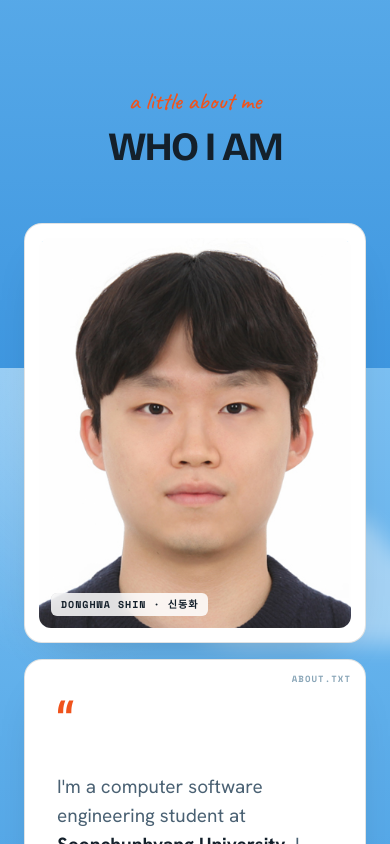
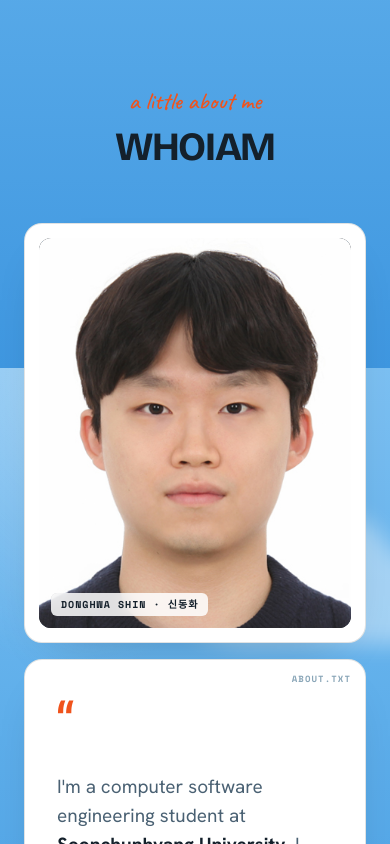
Before and after one commit to shindonghwagit/shindonghwa-portfolio, a React (Vite) app: page / in a window 390 px wide. Shown: the part 1320-2164 px from the top of the page. Built offline with nearby package versions, Linux system fonts and the light colour scheme.

Commit message:
feat(reactive-text): smooth per-letter cursor wave via rAF easing

```diff
--- /dev/null
+++ b/src/ohh/components/ReactiveText.tsx
@@ -0,0 +1,107 @@
+import { useEffect, useRef } from 'react'
+
+/** Per-letter proximity reaction. A rAF loop eases every letter toward its
+ *  target each frame (rather than restarting a CSS transition on each move), so
+ *  the motion stays continuously smooth — a soft wave that trails the pointer.
+ *  Layout offsets are used for measurement so a letter's own transform never
+ *  feeds back into the calculation. */
+export function ReactiveText({
+  text,
+  className = '',
+  letterClassName = '',
+  glow = false,
+}: {
+  text: string
+  className?: string
+  letterClassName?: string
+  glow?: boolean
+}) {
+  const ref = useRef<HTMLSpanElement>(null)
+  const ptr = useRef({ x: 0, y: 0, active: false })
+  const cur = useRef<number[]>([])
+  const rafId = useRef(0)
+
+  const tick = () => {
+    const wrap = ref.current
+    if (!wrap) {
+      rafId.current = 0
+      return
+    }
+    const els = wrap.querySelectorAll<HTMLElement>('[data-rl]')
+    const wr = wrap.getBoundingClientRect()
+    const R = Math.max(170, wr.height * 1.7) // wide, soft falloff
+    let alive = false
+
+    els.forEach((el, i) => {
+      let target = 0
+      let dxN = 0
+      if (ptr.current.active) {
+        const cx = wr.left + el.offsetLeft + el.offsetWidth / 2
+        const cy = wr.top + el.offsetTop + el.offsetHeight / 2
+        const dx = ptr.current.x - cx
+        const dy = ptr.current.y - cy
+        target = Math.max(0, 1 - Math.hypot(dx, dy) / R)
+        dxN = Math.max(-1, Math.min(1, dx / R))
+      }
+      // ease current → target (small factor = gentle, smooth trailing)
+      const prev = cur.current[i] ?? 0
+      const c = prev + (target - prev) * 0.09
+      cur.current[i] = c
+      if (c > 0.002 || target > 0) alive = true
+
+      if (c > 0.002) {
+        const lift = -c * el.offsetHeight * 0.1
+        const skew = -dxN * 6 * c
+        el.style.transform = `translateY(${lift.toFixed(2)}px) skewX(${skew.toFixed(2)}deg) scale(${(1 + c * 0.04).toFixed(3)})`
+      } else {
+        el.style.transform = ''
+      }
+      if (glow) el.style.opacity = (0.09 + c * 0.5).toFixed(3)
+    })
+
+    rafId.current = alive ? requestAnimationFrame(tick) : 0
+  }
+
+  const kick = () => {
+    if (!rafId.current) rafId.current = requestAnimationFrame(tick)
+  }
+
+  useEffect(() => {
+    return () => {
+      if (rafId.current) cancelAnimationFrame(rafId.current)
+    }
+  }, [])
+
+  const words = text.split(' ')
+
+  return (
+    <span
+      ref={ref}
+      onPointerMove={(e) => {
+        ptr.current = { x: e.clientX, y: e.clientY, active: true }
+        kick()
+      }}
+      onPointerLeave={() => {
+        ptr.current.active = false
+        kick()
+      }}
+      className={`relative inline-block ${className}`}
+    >
+      {words.map((word, wi) => (
+        <span key={wi} className="inline-block whitespace-nowrap">
+          {[...word].map((ch, i) => (
+            <span
+              key={i}
+              data-rl
+              className={`inline-block origin-bottom will-change-transform ${letterClassName}`}
+              style={glow ? { opacity: 0.09 } : undefined}
+            >
+              {ch}
+            </span>
+          ))}
+          {wi < words.length - 1 ? ' ' : ''}
+        </span>
+      ))}
+    </span>
+  )
+}
--- a/src/ohh/components/bits.tsx
+++ b/src/ohh/components/bits.tsx
@@ -1,5 +1,6 @@
 import { motion } from 'motion/react'
 import type { ReactNode } from 'react'
+import { ReactiveText } from './ReactiveText'
 
 /** Centered section header: script overline + oversized Bricolage heading. */
 export function SectionHead({
@@ -21,7 +22,7 @@
         transition={{ duration: 0.6, ease: [0.22, 1, 0.36, 1] }}
         className="font-display text-[clamp(40px,7vw,78px)] font-bold uppercase leading-[0.93] tracking-[-1.5px] text-ink"
       >
-        {title}
+        {typeof title === 'string' ? <ReactiveText text={title} /> : title}
       </motion.h2>
     </div>
   )
--- a/src/ohh/sections/Footer.tsx
+++ b/src/ohh/sections/Footer.tsx
@@ -1,4 +1,5 @@
 import { useClock } from '../components/useClock'
+import { ReactiveText } from '../components/ReactiveText'
 
 const COLS = [
   { title: 'Pages', links: ['Home', 'Work', 'About', 'FAQ'] },
@@ -69,18 +70,13 @@
         </div>
       </div>
 
-      {/* giant wordmark */}
+      {/* giant wordmark — letters lift & light up near the pointer */}
       <div className="flex justify-center overflow-hidden px-4 pb-4">
-        <div className="flex">
-          {WORD.split('').map((ch, i) => (
-            <span
-              key={i}
-              className="font-display text-[clamp(40px,13vw,180px)] font-extrabold leading-none tracking-[-4px] text-white/[0.07]"
-            >
-              {ch}
-            </span>
-          ))}
-        </div>
+        <ReactiveText
+          text={WORD}
+          glow
+          className="font-display text-[clamp(40px,13vw,180px)] font-extrabold leading-none tracking-[-4px] text-white"
+        />
       </div>
 
       {/* status bar */}
```
